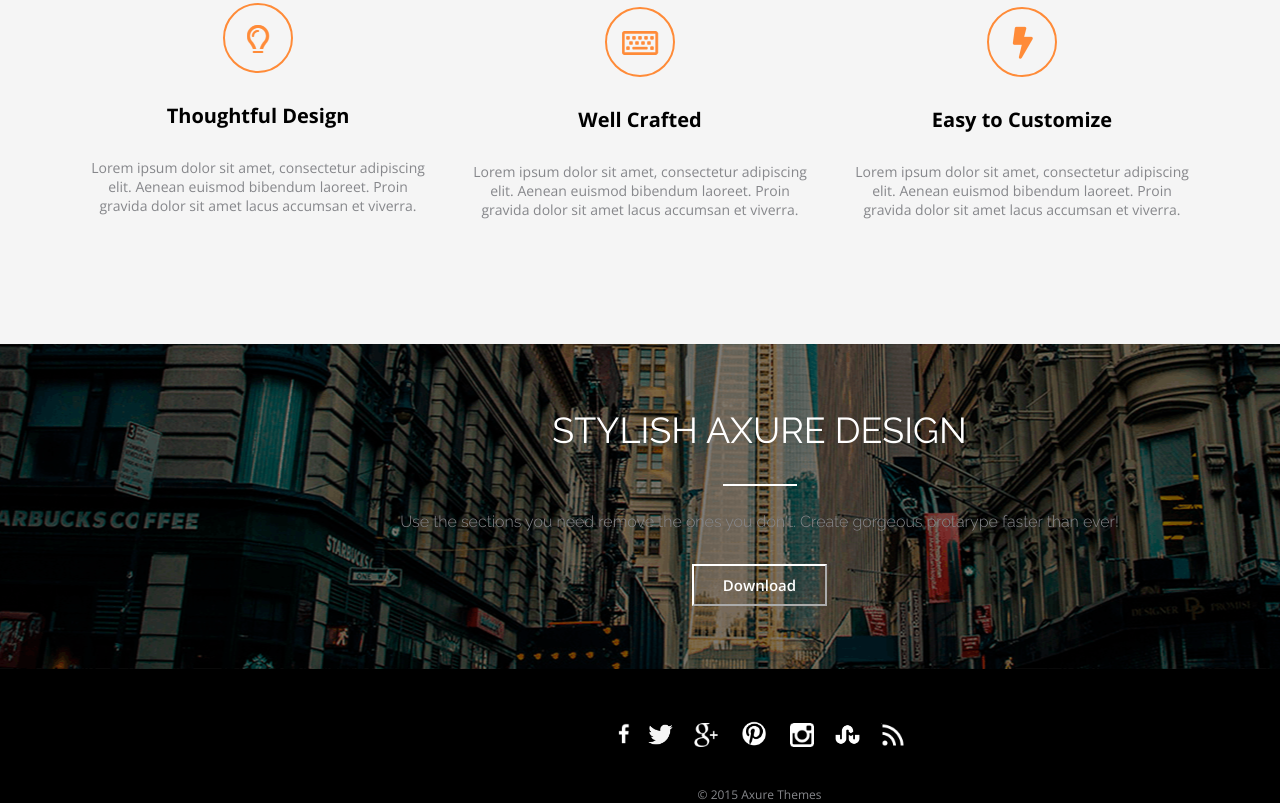
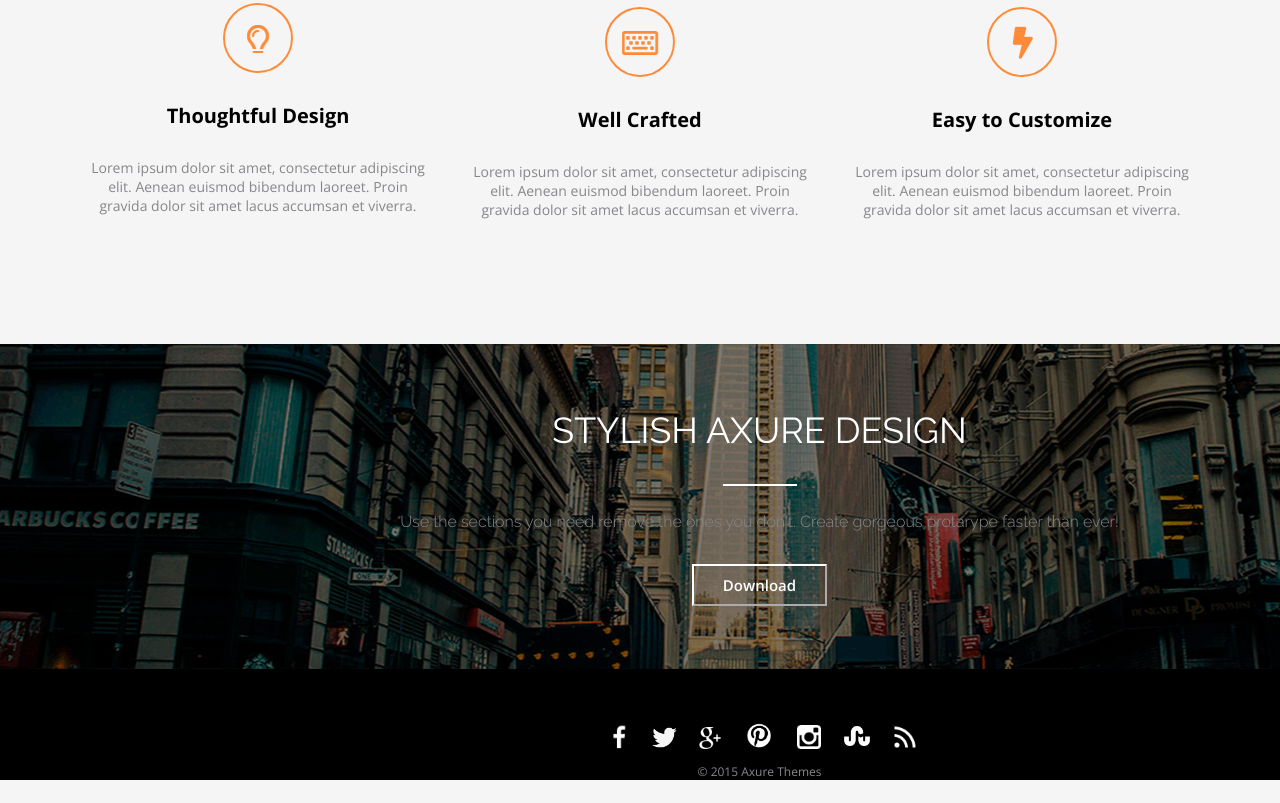
Before and after one commit to ArtemBartash/lesson-3, a plain HTML site: page index.html in a window 1280 px wide. Shown: the part 307-1110 px from the top of the page. After the commit the page ends 1087 px from the top, so only its background shows below. Drawn offline with nearby package versions, Linux system fonts and the light colour scheme.

Commit message:
Update main.css

```diff
--- a/style/main.css
+++ b/style/main.css
@@ -79,6 +79,9 @@ h2 {
     background: url(../img/lightning.png) no-repeat center center;
 }
 
+footer {
+    font-size: 0;
+}
 /*Картинка города */
 .background-town {
     width: 1519px;
@@ -135,26 +138,31 @@ button:hover {
 }
 /*Черный прямоугольник под картинкой*/
 .black-rectangle {
-    font-size: 0;
     width: 1519px;
-    height: 128px;
+    height: 101px;
     background-color: rgb(0, 0, 0);
 }
 /*Отдельный класс с настройками для картинок соц. сетей*/
 .society {
-    margin: 39px 11px;
+    margin: 39px 12px 7px;
     width: 24px;
     height: 24px;
 }
 /*Мучения с картинками*/
 .society--facebook {
-    margin: 38px 5px 42px;
+    width: 28px;
+    height: 28px;
 }
 
 .society--twitter {
-    margin: 48px 5px 34px;
+    margin: 40px 5px 1px;
     width: 35px;
     height: 35px;
+}
+
+.society--google {
+    width: 22px;
+    height: 22px;
 }
 
 .society--pinterest {
@@ -163,12 +171,13 @@ button:hover {
 }
 
 .society--stumbleupon {
-    margin: 48px 5px 34px;
-    width: 35px;
-    height: 35px;
+    margin: 48px 5px 1px;
+    width: 38px;
+    height: 38px;
 }
 /*Надпись с юникодом*/
 .axure {
+    margin:7px 0 15px;
     background: black;
     font-size: 12px;
 }
```
